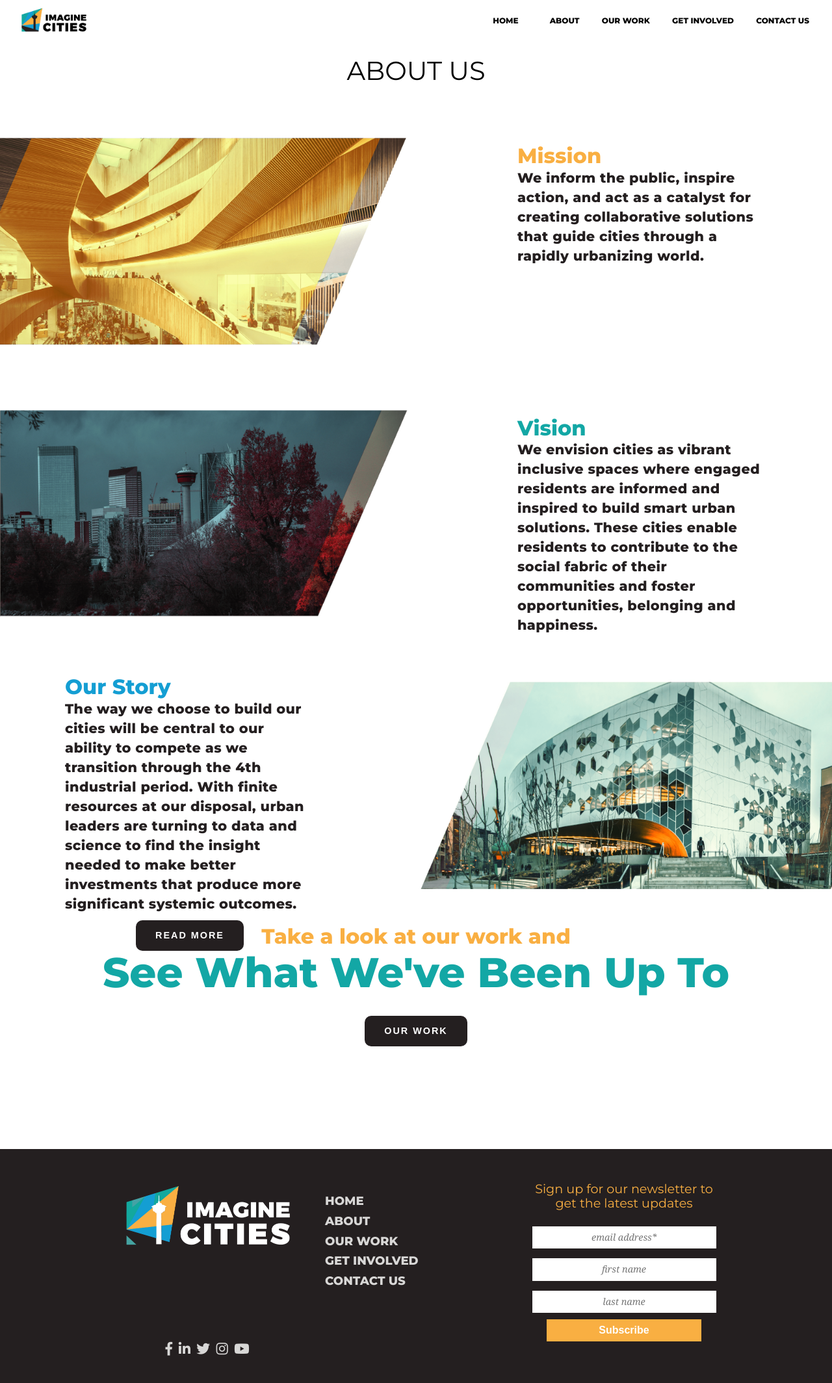
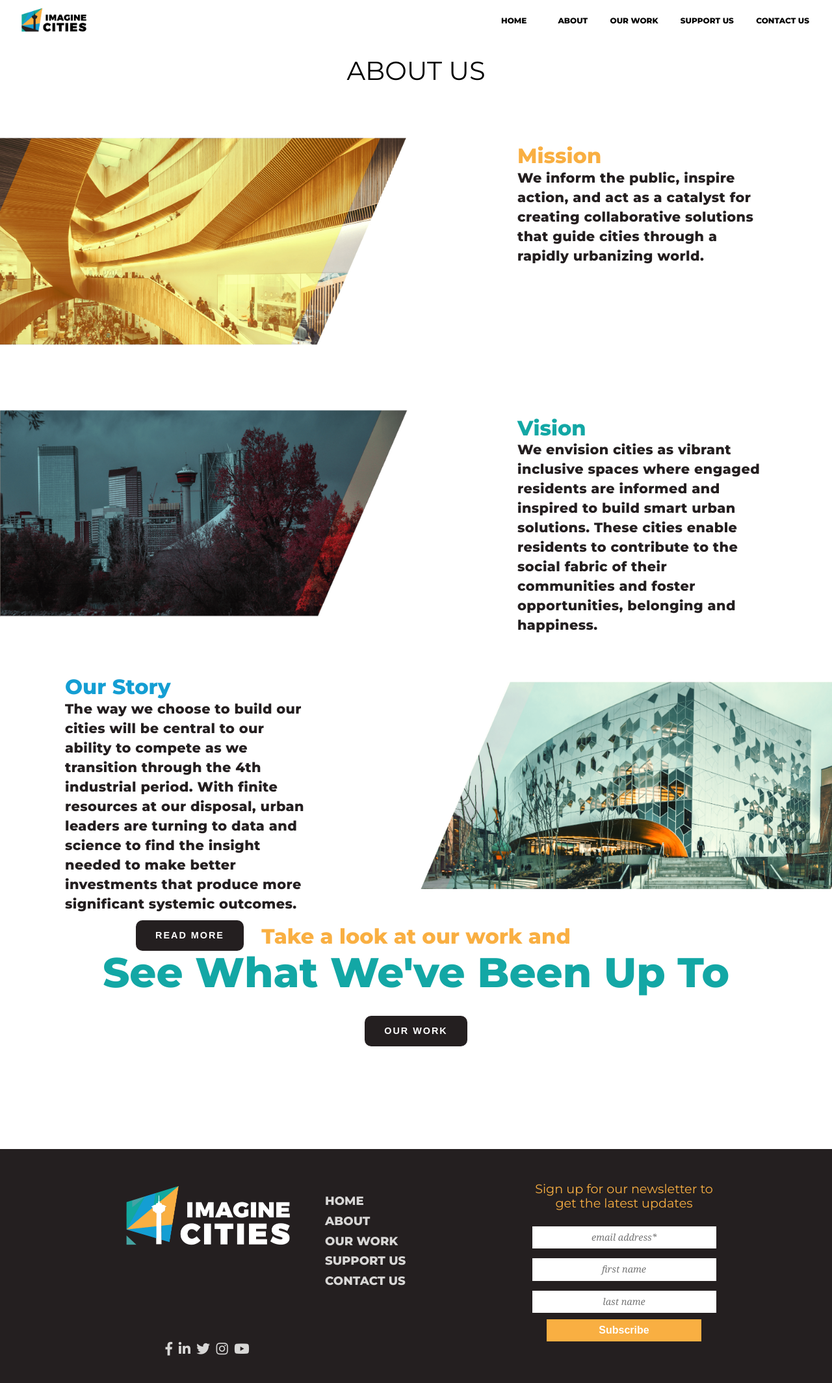
Before and after one commit to yfove/imagine_cities, a Django app: page /about/ in a window 1280 px wide. Shown: the whole page at 65% size. Run offline with Django 3.2, Linux system fonts and the light colour scheme; some libraries are stand-ins or nearby versions.

Commit message:
Misunderstood instructions initially. Renamed 'Get Involved' in header and footer to 'Support Us' and propagated changes through urls.py and views.py. Reverted initial mistaken change

```diff
--- a/page/templates/page/base.html
+++ b/page/templates/page/base.html
@@ -89,7 +89,7 @@
           </li>
           <li><a href="{% url 'ourwork' %}">Our Work</a></li>
           <li>
-            <a href="{% url 'getinvolved' %}">Get Involved</a>
+            <a href="{% url 'supportus' %}">Support Us</a>
           </li>
           <li>
             <a href="{% url 'contactus' %}">Contact Us</a>
@@ -142,7 +142,7 @@
               <a href="{% url 'ourwork' %}" target="_blank">Our Work</a>
             </li>
             <li>
-              <a href="{% url 'getinvolved' %}" target="_blank">Get Involved</a>
+              <a href="{% url 'supportus' %}" target="_blank">Support Us</a>
             </li>
             <li>
               <a href="{% url 'contactus' %}" target="_blank">Contact Us</a>
--- a/page/templates/page/getinvolved.html
+++ b/page/templates/page/getinvolved.html
@@ -6,7 +6,7 @@
   <!-- main banner -->
   <div class="main-banner">
     <div class="main-banner-text box">
-      <h3>Support Us</h3>
+      <h3>Join Our Community</h3>
     </div>
   </div>
 
--- a/page/urls.py
+++ b/page/urls.py
@@ -5,7 +5,7 @@ urlpatterns = [
     path('', views.home, name='home'),
     path('about/', views.about, name='about'),
     path('ourwork/', views.our_work, name='ourwork'),
-    path('getinvolved/', views.get_involved, name='getinvolved'),
+    path('supportus/', views.support_us, name='supportus'),
     path('contactus/', views.contact_us, name='contactus'),
     path('ourteam/', views.our_team, name='ourteam'),
     path('values/', views.values, name='values'),
--- a/page/views.py
+++ b/page/views.py
@@ -10,7 +10,7 @@ def about(request):
 def our_work(request):
     return render (request, 'page/ourwork.html', {})
 
-def get_involved(request):
+def support_us(request):
     return render (request, 'page/getinvolved.html', {})
 
 def contact_us(request):
```
